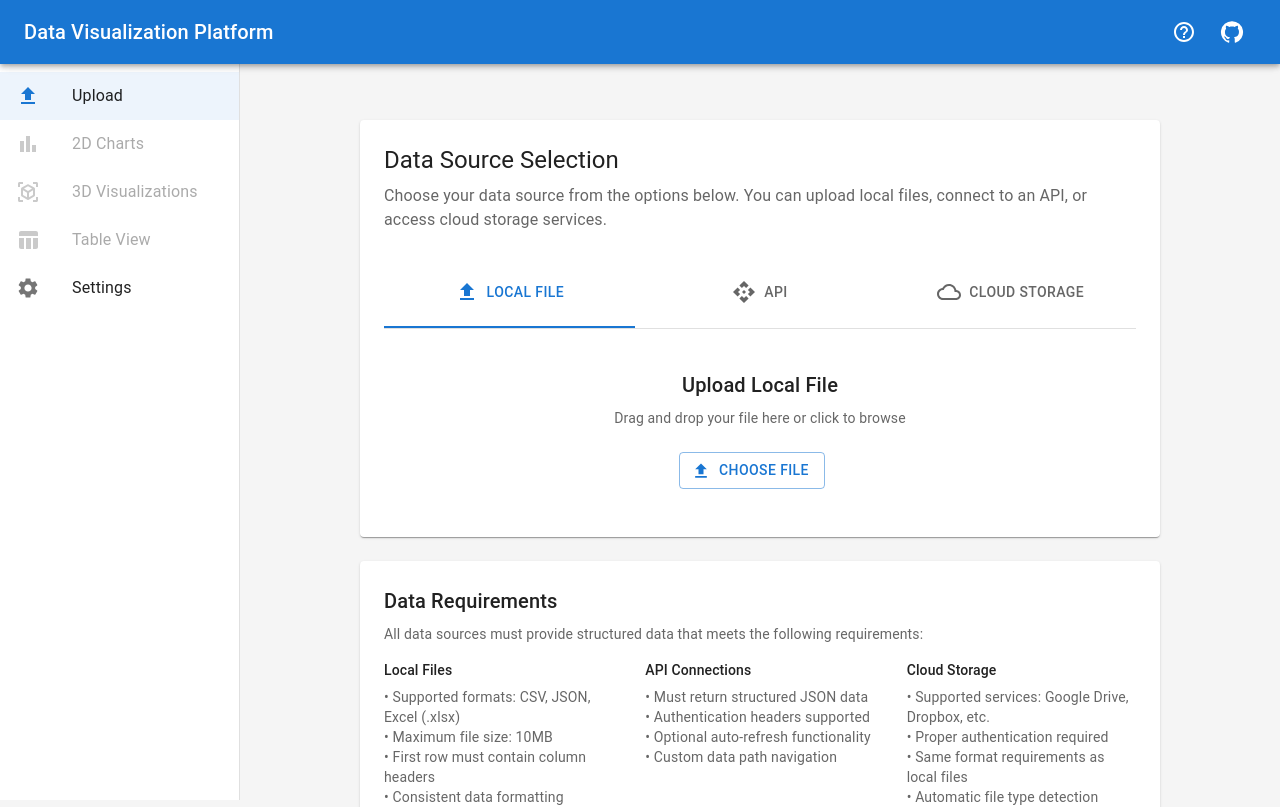
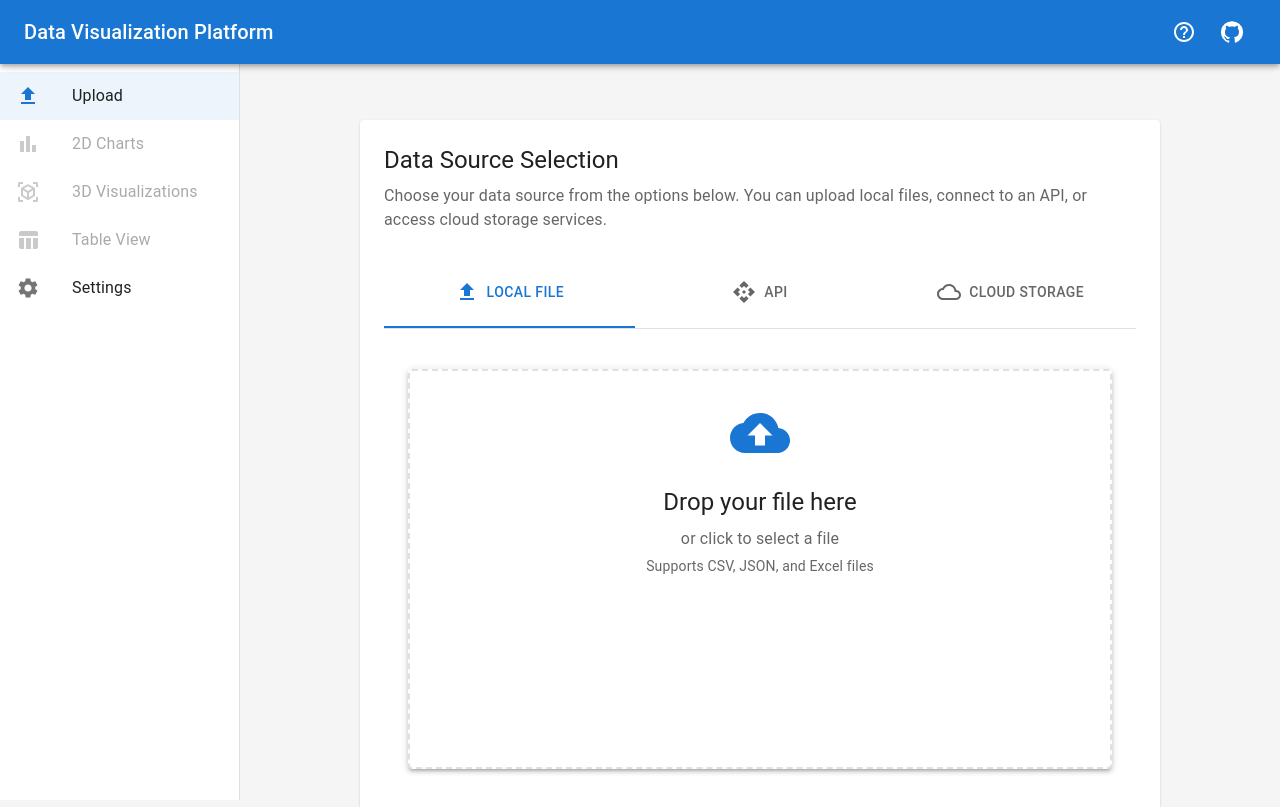
Before and after one commit to sideffect263/autodata, a React (Create React App) app in the folder v2/data-viz-platform/: page / in a window 1280 px wide. Shown: the top 807 px of the page. Built offline with nearby package versions, Linux system fonts and the light colour scheme.

Commit message:
new drop zone

```diff
--- a/v2/data-viz-platform/src/components/upload/DataSourceSelector.js
+++ b/v2/data-viz-platform/src/components/upload/DataSourceSelector.js
@@ -31,8 +31,9 @@ import {
   Edit as EditIcon,
   Save as SaveIcon,
 } from '@mui/icons-material';
+import DropZone from './DropZone';
 
-const DataSourceSelector = ({ onDataSourceSelect }) => {
+const DataSourceSelector = ({ onDataSourceSelect,onDataProcessed }) => {
   // Source type state
   const [sourceType, setSourceType] = useState('local');
 
@@ -146,12 +147,7 @@ const DataSourceSelector = ({ onDataSourceSelect }) => {
       case 'local':
         return (
           <Box sx={{ textAlign: 'center', p: 3 }}>
-            <Typography variant="h6" gutterBottom>
-              Upload Local File
-            </Typography>
-            <Typography variant="body2" color="text.secondary" sx={{ mb: 3 }}>
-              Drag and drop your file here or click to browse
-            </Typography>
+
             <input
               type="file"
               accept=".csv,.json,.xlsx"
@@ -168,15 +164,10 @@ const DataSourceSelector = ({ onDataSourceSelect }) => {
               }}
             />
             <label htmlFor="file-upload">
-              <Button
-                variant="outlined"
-                component="span"
-                startIcon={<UploadIcon />}
-                sx={{ mr: 2 }}
-              >
-                Choose File
-              </Button>
+            <DropZone onDataProcessed={onDataProcessed} />
+
             </label>
+
           </Box>
         );
 
--- a/v2/data-viz-platform/src/components/upload/DataUpload.js
+++ b/v2/data-viz-platform/src/components/upload/DataUpload.js
@@ -123,7 +123,7 @@ const DataUpload = ({ onDataProcessed }) => {
         </Typography>
 
         {/* Main data source selector */}
-        <DataSourceSelector onDataSourceSelect={handleDataSourceSelect} />
+        <DataSourceSelector onDataProcessed={onDataProcessed} onDataSourceSelect={handleDataSourceSelect} />
 
         {/* Loading indicator */}
         {isLoading && (
```
Also changed, not shown: 1 other file (tests, documents, lock files or other folders).
